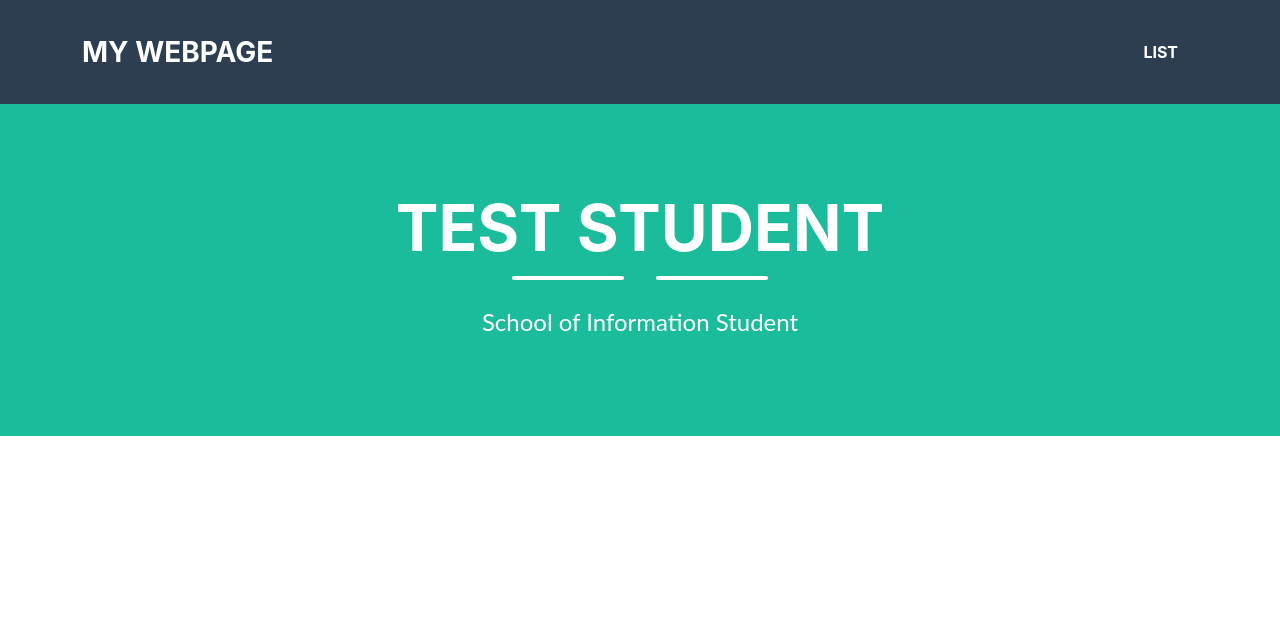
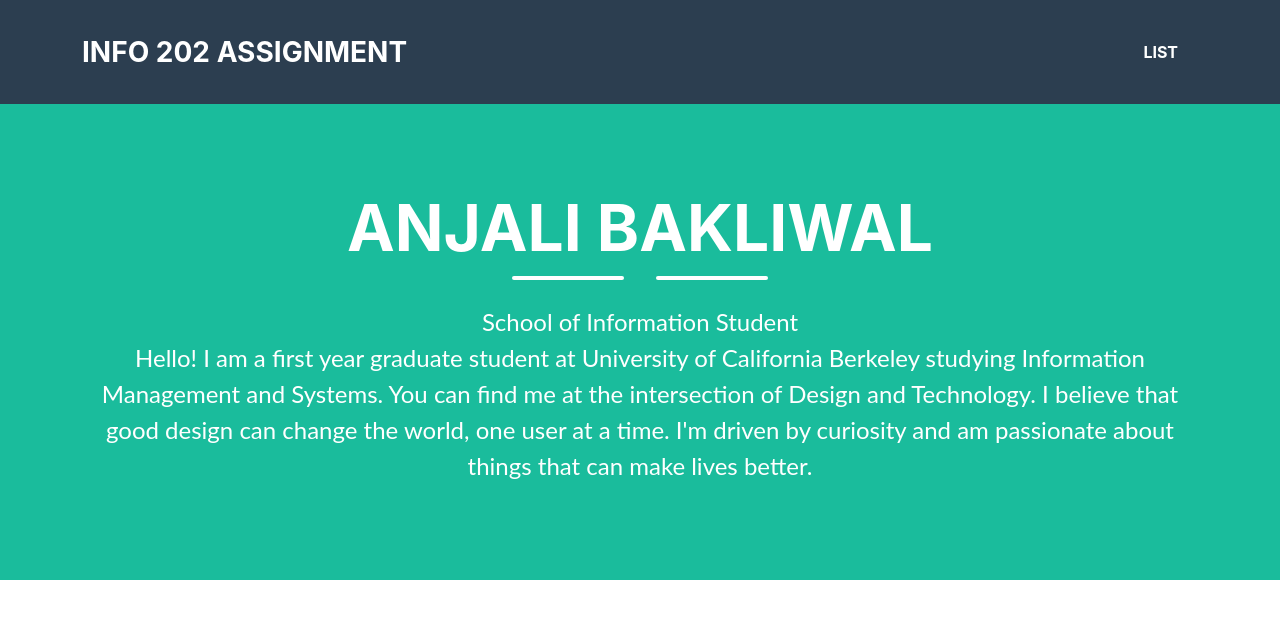
Before and after one commit to anjali-bakliwal/anjali-bakliwal.github.io, a plain HTML site: page index.html in a window 1280 px wide. Drawn offline with Linux system fonts and the light colour scheme.

Commit message:
Update index.html

```diff
--- a/index.html
+++ b/index.html
@@ -3,7 +3,7 @@
     <header>
         <link rel="stylesheet" href="style.css">
         <link rel="stylesheet" href="table_style.css">
-        <title>My Webpage Title</title>
+        <title>INFO 202 Assignment</title>
     </header>
     <body>
         <!---Navigation--->
@@ -11,7 +11,7 @@
         <nav class="navbar navbar-expand-lg bg-secondary text-uppercase fixed-top" id="mainNav">
             <div class="container">
                 <!--This code defines the "My Webpage" link in the top left corner of the navigation pane-->
-                <a class="navbar-brand" href="./index.html">My Webpage</a>
+                <a class="navbar-brand" href="./index.html">INFO 202 Assignment</a>
                 <!--This code defines the "List" link in the top right corner of the navigation pane-->
                 <ul class="navbar-nav ms-auto">
                     <li class="nav-item mx-0 mx-lg-1"><a class="nav-link py-3 px-0 px-lg-3 rounded" href="./list.html">List</a></li>
@@ -23,7 +23,7 @@
             <div class="container d-flex align-items-center flex-column">
 
                 <!-- This code is for the student name-->
-                <h1 class="masthead-heading text-uppercase mb-0">Test Student</h1>
+                <h1 class="masthead-heading text-uppercase mb-0">Anjali Bakliwal</h1>
                 <!--This code creates the two lines separating the student name from the subtitle-->
                 <div class="divider-custom divider-light">
                     <div class="divider-custom-line"></div>
@@ -31,6 +31,10 @@
                 </div>
                 <!--This code creates the subheading underneath the line dividers-->
                 <p class="masthead-subheading font-weight-light mb-0">School of Information Student</p>
+                <p class="masthead-subheading font-weight-light mb-0">Hello! I am a first year graduate student at University of California Berkeley studying Information Management and Systems.
+                    You can find me at the intersection of Design and Technology.
+                    I believe that good design can change the world, one user at a time.
+                    I'm driven by curiosity and am passionate about things that can make lives better.</p>
             </div>
         </header>
         <section class="text-center">
```
